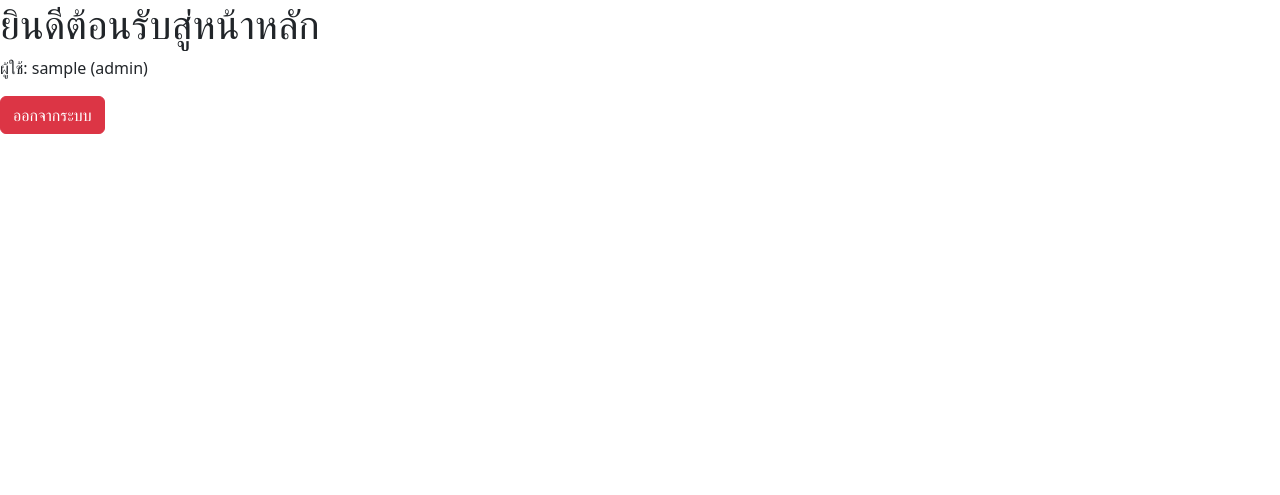
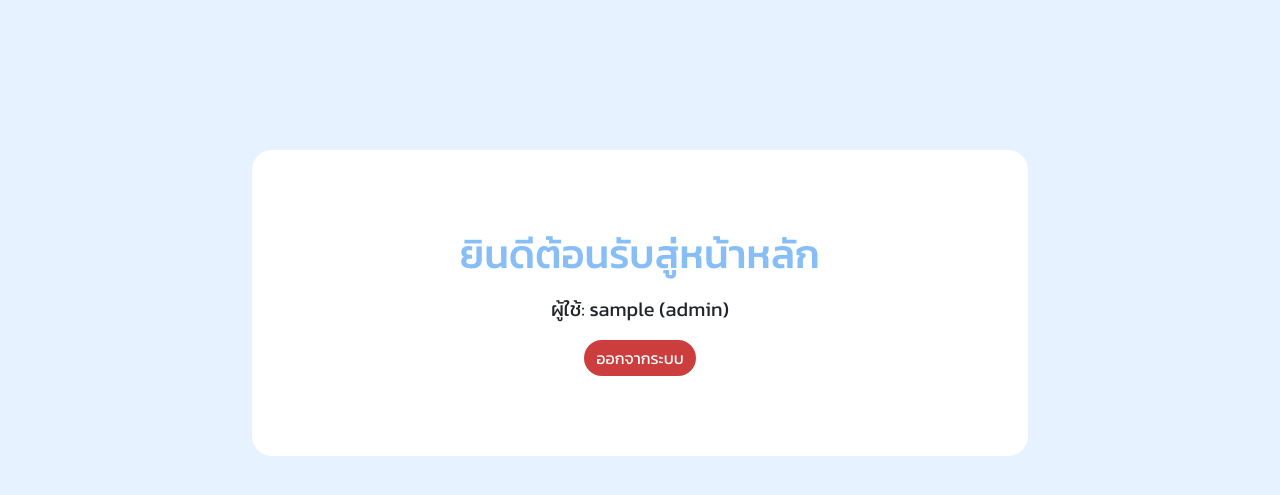
Before and after one commit to Bantita-Saeko/68s_OnlineShop, a PHP site: page / in a window 1280 px wide. Shown: the top 495 px of the page. Run offline with PHP 8.4, Linux system fonts and the light colour scheme; the visitor is signed in with stand-in values (Sample User, id 1).

Commit message:
14.08.68

```diff
--- a/index.php
+++ b/index.php
@@ -14,13 +14,48 @@
     <link href="https://fonts.googleapis.com/css2?family=Kanit:ital,wght@0,100;0,200;0,300;0,400;0,500;0,600;0,700;0,800;0,900;1,100;1,200;1,300;1,400;1,500;1,600;1,700;1,800;1,900&family=Nunito:ital,wght@0,200..1000;1,200..1000&display=swap" rel="stylesheet">
     <!-- Bootstrap CDN -->
     <link rel="stylesheet" href="https://cdn.jsdelivr.net/npm/bootstrap@5.3.7/dist/css/bootstrap.min.css">
+    <style>
+        body {
+            font-family: 'Kanit', 'Nunito';
+            background-color: #e6f2ff;
+        }
+        .container {
+            max-width: 800px;
+            border-radius: 20px;
+            overflow: hidden;
+            margin-top: 150px;
+            p {
+                font-size: 20px;
+            }
+        }
+        .btn-danger {
+            background-color: #cc3d3dff;
+            border: none;
+        }
+        .btn-danger:hover {
+            background-color: #000000ff;
+            border: 1px solid #000000ff;
+            color: white;
+        }
+        .text-custom {
+            color: #87bef8ff;
+        }
+        .main {
+            background-color: white;
+            border-radius: 20px;
+            padding: 80px;
+        }
+    </style>
 </head>
 <body>
-    <h1>ยินดีต้อนรับสู่หน้าหลัก</h1>
-    <p>ผู้ใช้: <?= htmlspecialchars($_SESSION['username']) ?> (<?= $_SESSION['role'] ?>)</p>
-
-    <div>
-        <a href="logout.php" class="btn btn-danger">ออกจากระบบ</a>
+    <div class="container">
+        <div class="main">
+            <h1 class="text-center text-custom">ยินดีต้อนรับสู่หน้าหลัก</h1>
+            <p class="text-center mt-3">ผู้ใช้: <?= htmlspecialchars($_SESSION['username']) ?> (<?= $_SESSION['role'] ?>)</p>
+            <div class="text-center mt-3">
+                <a href="logout.php" class="btn btn-danger rounded-pill">ออกจากระบบ</a>
+            </div>
+        </div>
     </div>
 </body>
 </html>
--- a/register.php
+++ b/register.php
@@ -113,7 +113,7 @@
     </style>
 </head>
 <body>
-    <div class="container mt-2 w-50">
+    <div class="container mt-4 w-50">
         <div class="row g-0">
             <!-- ซ้าย -->
             <div class="col-md-5 left-side text-center">
```
Also changed, not shown: login.php (+5 -5 lines).
